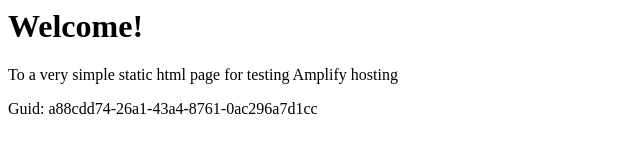
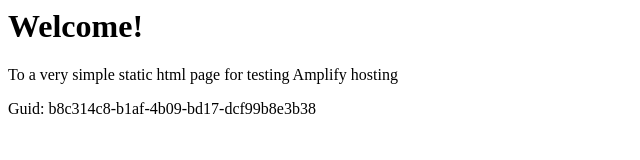
Before and after one commit to aws-aemilia-icn/Github-PR-Commit-Integration-Test-DoNotTouch-GitHubWebhookPushCanaryTest-v1-prod-ap-northeast-2, a website: page src/index.html in a window 1280 px wide. Shown: the full height of the page, 0-640 px from the left. Drawn offline with Linux system fonts and the light colour scheme.

Commit message:
commit from integ tests

```diff
--- a/src/index.html
+++ b/src/index.html
@@ -12,6 +12,6 @@
 <body>
     <h1>Welcome!</h1>
     <p>To a very simple static html page for testing Amplify hosting</p>
-    <p>Guid: a88cdd74-26a1-43a4-8761-0ac296a7d1cc</p></body>
+    <p>Guid: b8c314c8-b1af-4b09-bd17-dcf99b8e3b38</p></body>
 
 </html>
```
